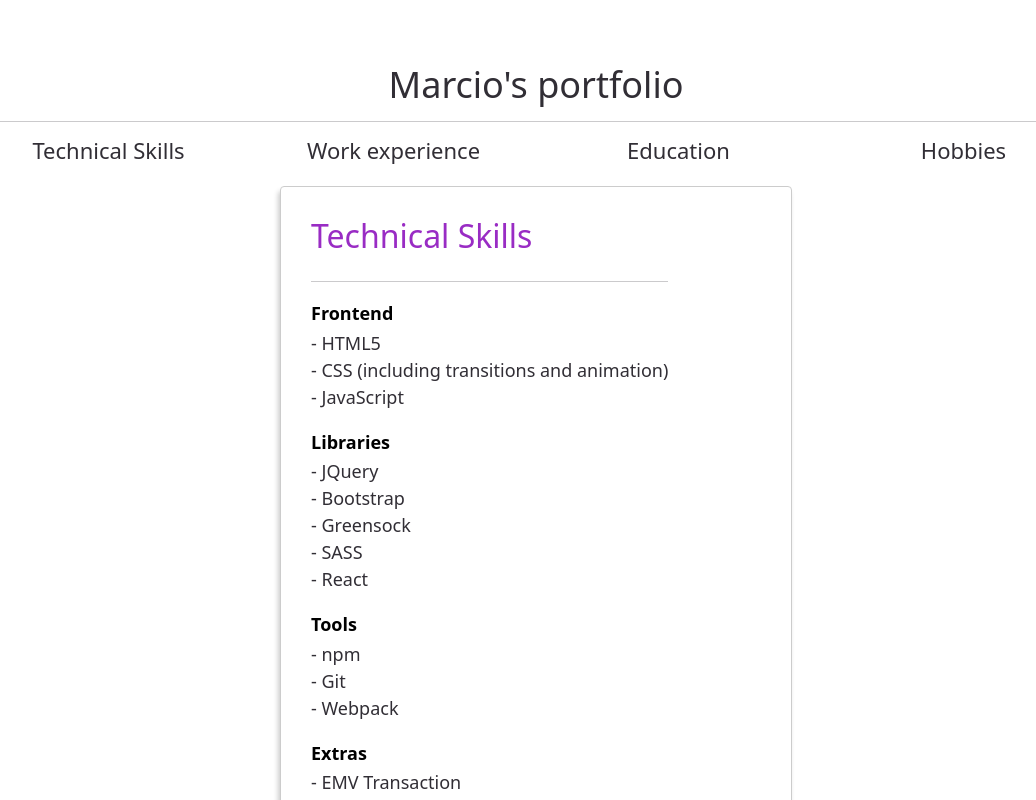
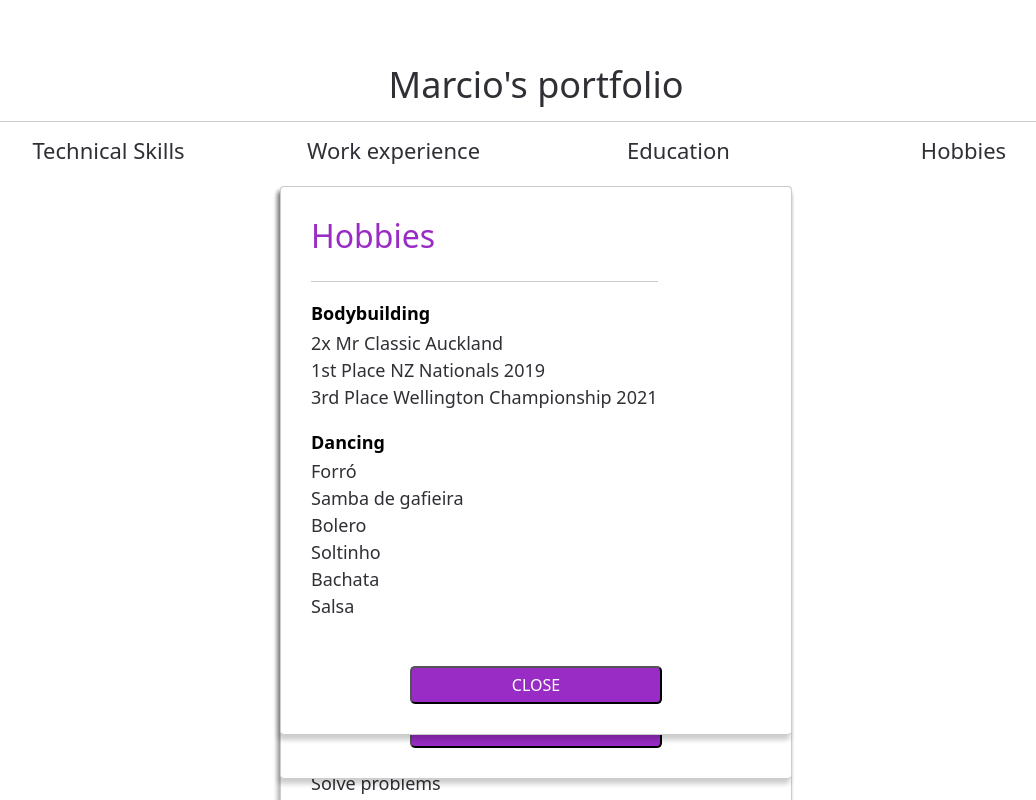
Before and after one commit to marcio-kendi/MarcioPortfolio, a Next.js app: page / in a window 1280 px wide. Both pictures are taken after a click on the element "Technical Skills". Shown: the top 800 px of the page, without its empty margins (104-1140 px from the left). Built offline with nearby package versions, Linux system fonts and the light colour scheme.

Commit message:
change modal type

```diff
--- a/components/Button.js
+++ b/components/Button.js
@@ -1,26 +1,15 @@
 import styles from '../styles/Home.module.scss'
-import React, { Component } from 'react';
-import Modal from './modal/Modal.js'
+import React, { Component, useState } from 'react';
+import { Modal } from './modal/Modal.js'
 
 export default class Button extends Component {
-  state = {
-    show: false
-  };
-  showModal = e => {
-    this.setState({
-      show: !this.state.show
-    });
-  };
-
   render() {
     return (
       <span className={['col-12 col-md-3 mt-md-0 mt-3 text-center']}>
-        <span className={styles.btn} onClick={e => {
-            this.showModal(e);
-          }}>
+        <span className={styles.btn} onClick={this.props.onclick} >
           <h3>{this.props.menuName}</h3>
         </span>
-        <Modal onClose={this.showModal} show={this.state.show} modalTitle={this.props.modaltitle} selectedMenu={this.props.selectedmenu} />
+        <Modal showModal={this.props.showmodal} setShowModal={this.props.setshowmodal} selectedMenu={this.props.selectedmenu} />
       </span>
     )
   }
--- a/components/modal/Modal.js
+++ b/components/modal/Modal.js
@@ -1,26 +1,27 @@
 import React from "react";
 import styles from '../../styles/Home.module.scss'
-import PropTypes from "prop-types";
+import {useSpring, animated} from 'react-spring'
 
-export default class Modal extends React.Component {
-  onClose = e => {
-    this.props.onClose && this.props.onClose(e);
-    };
-  render() {
-    if (!this.props.show) {
-      return null;
+export const Modal = ({showModal, setShowModal, selectedMenu}) => {
+
+  const animation = useSpring ({
+    config: {
+      duration: 250
+    },
+    opacity: showModal ?  1 : 0
+  })
+
+  return <>{
+      showModal ?
+        <animated.div style={animation}>
+          <div className={styles.modal} >
+            {selectedMenu}
+            <button className="toggle-button" onClick={() => setShowModal(prev => !prev)} >
+              close
+            </button>
+          </div>
+      </animated.div>
+      : null
     }
-    return (
-      <div className={styles.modal} id="modal">
-        {this.props.selectedMenu}
-        <button className="toggle-button" onClick={this.onClose}>
-          close
-        </button>
-      </div>
-    );
-  }
+  </>
 }
-Modal.propTypes = {
-  onClose: PropTypes.func.isRequired,
-  show: PropTypes.bool.isRequired
-}
--- a/package.json
+++ b/package.json
@@ -15,6 +15,7 @@
     "react-apple-emojis": "^2.1.1",
     "react-bootstrap": "^2.0.2",
     "react-dom": "17.0.2",
+    "react-spring": "^9.3.0",
     "sass": "^1.43.4"
   },
   "devDependencies": {
--- a/pages/index.js
+++ b/pages/index.js
@@ -7,8 +7,19 @@ import WorkExp from './menu/WorkExperience.js'
 import Education from './menu/Education.js'
 import Hobbies from './menu/Hobbies.js'
 import Title from '/components/Title.js'
+import React, { Component, useState, useRef } from 'react'
 
 export default function Home() {
+  const [showModal, setShowModal] = useState(false);
+  // const [showModal, setShowModal] = useState(false);
+  // const [showModal, setShowModal] = useState(false);
+  // const [showModal, setShowModal] = useState(false);
+  const modalRef = useRef();
+
+  const openModal = () => {
+      setShowModal(prev => !prev);
+  }
+
   return (
     <div className='container-fluid'>
       <Head>
@@ -21,24 +32,15 @@ export default function Home() {
         <hr className={['container']}/>
         <div className={['container']}>
           <div className={'row'}>
-            <Button menuName='Technical Skills' selectedmenu={<Techskills />} />
-            <Button menuName='Work experience' selectedmenu={<WorkExp />} />
-            <Button menuName='Education' selectedmenu={<Education />} />
-            <Button menuName='Hobbies' selectedmenu={<Hobbies />}/>
+            <Button menuName='Technical Skills' selectedmenu={<Techskills />} showmodal={showModal} setshowmodal={setShowModal} onclick={openModal} />
+            <Button menuName='Work experience' selectedmenu={<WorkExp />} showmodal={showModal} setshowmodal={setShowModal} onclick={openModal}/>
+            <Button menuName='Education' selectedmenu={<Education />} showmodal={showModal} setshowmodal={setShowModal} onclick={openModal} />
+            <Button menuName='Hobbies' selectedmenu={<Hobbies />} showmodal={showModal} setshowmodal={setShowModal} onclick={openModal}/>
           </div>
         </div>
       </main>
       <footer className={styles.footer}>
-        {/* <a
-          href="https://vercel.com?utm_source=create-next-app&utm_medium=default-template&utm_campaign=create-next-app"
-          target="_blank"
-          rel="noopener noreferrer"
-        >
-          Powered by{' '}
-          <span className={styles.logo}>
-            <Image src="/vercel.svg" alt="Vercel Logo" width={72} height={16} />
-          </span>
-        </a> */}
+        Made by MKI®
       </footer>
     </div>
   )
--- a/styles/Home.module.scss
+++ b/styles/Home.module.scss
@@ -150,11 +150,10 @@ $light-color: #afafaf;
   margin-top: 20px;
   background: white;
   border: 1px solid #ccc;
-  transition: 0.2s ease-out;
+  transition: 0.5s ease-out;
   box-shadow: -2px 5px 5px rgba(black, 0.2);
   filter: blur(0);
   transform: scale(1);
-  opacity: 1;
   visibility: visible;
   display: flex;
   justify-content: center;
```
Also changed, not shown: 1 other file (tests, documents, lock files or other folders).
